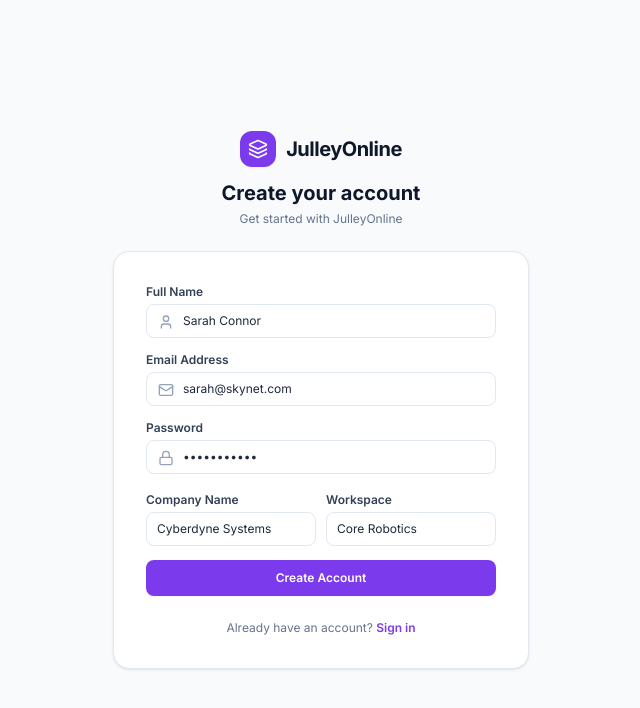
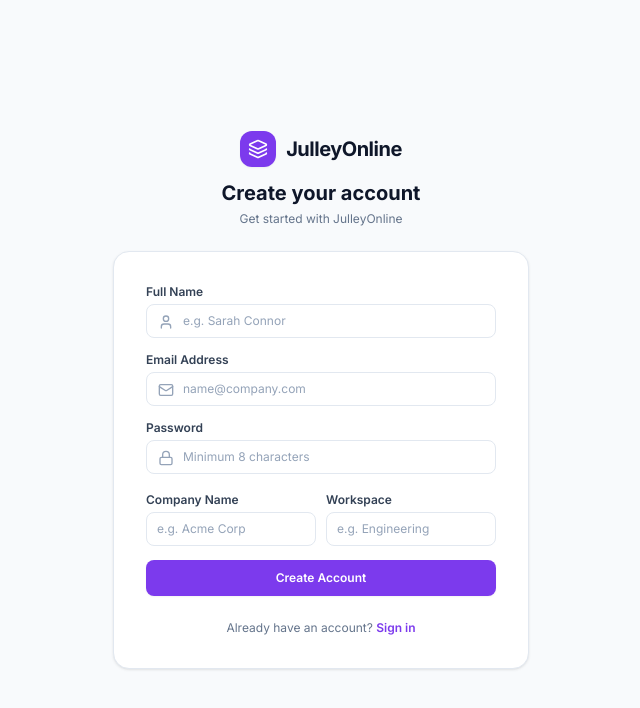
Before and after one commit to Nikhil166-tech/julleyonline-fde-assignment., a React (Vite) app in the folder frontend/: page /register in a window 1280 px wide. Shown: the top 708 px of the page, without its empty margins (319-959 px from the left). Built offline with nearby package versions, Linux system fonts and the light colour scheme.

Commit message:
fix(ui): empty registration initial state and add placeholder guides

```diff
--- a/frontend/src/features/auth/RegisterPage.jsx
+++ b/frontend/src/features/auth/RegisterPage.jsx
@@ -6,13 +6,13 @@ import { useAuth } from '../../context/AuthContext';
 
 export function RegisterPage() {
   const [formData, setFormData] = useState({
-    name: 'Sarah Connor',
-    email: 'sarah@skynet.com',
-    password: 'password123',
-    orgName: 'Cyberdyne Systems',
-    orgSlug: 'cyberdyne',
-    tenantName: 'Core Robotics',
-    tenantSlug: 'robotics',
+    name: '',
+    email: '',
+    password: '',
+    orgName: '',
+    orgSlug: '',
+    tenantName: '',
+    tenantSlug: '',
   });
   const [error, setError] = useState('');
   const [loading, setLoading] = useState(false);
@@ -81,7 +81,7 @@ export function RegisterPage() {
                   value={formData.name}
                   onChange={handleChange}
                   required
-                  placeholder="Sarah Connor"
+                  placeholder="e.g. Sarah Connor"
                   className="w-full pl-9 pr-3 py-2 border border-slate-200 rounded-lg text-slate-800 placeholder-slate-400 focus:outline-none focus:border-brand-500"
                 />
               </div>
@@ -128,7 +128,8 @@ export function RegisterPage() {
                   value={formData.orgName}
                   onChange={handleChange}
                   required
-                  className="w-full px-2.5 py-2 border border-slate-200 rounded-lg text-slate-800"
+                  placeholder="e.g. Acme Corp"
+                  className="w-full px-2.5 py-2 border border-slate-200 rounded-lg text-slate-800 placeholder-slate-400 focus:outline-none focus:border-brand-500"
                 />
               </div>
               <div>
@@ -139,7 +140,8 @@ export function RegisterPage() {
                   value={formData.tenantName}
                   onChange={handleChange}
                   required
-                  className="w-full px-2.5 py-2 border border-slate-200 rounded-lg text-slate-800"
+                  placeholder="e.g. Engineering"
+                  className="w-full px-2.5 py-2 border border-slate-200 rounded-lg text-slate-800 placeholder-slate-400 focus:outline-none focus:border-brand-500"
                 />
               </div>
             </div>
```
